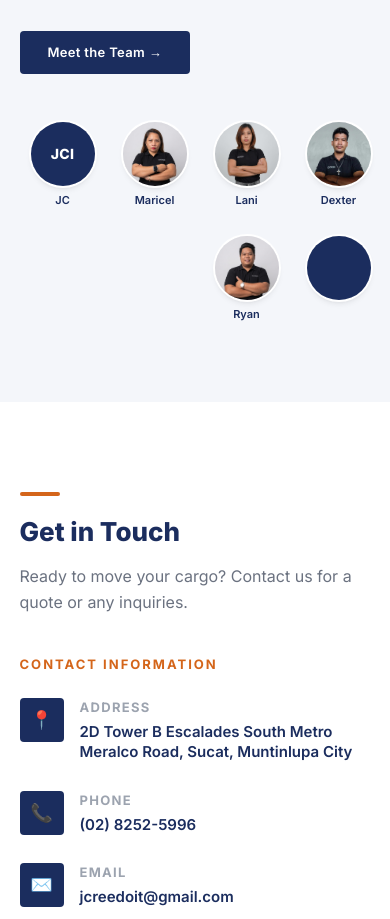
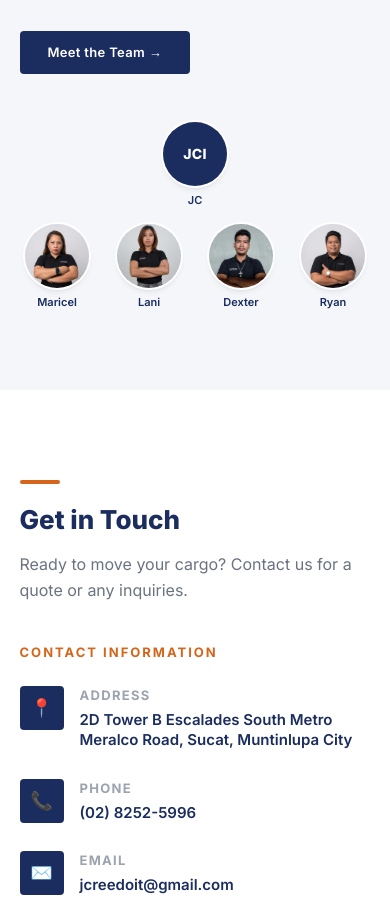
Before and after one commit to joedev11/jcicreed, a Next.js app: page / in a window 390 px wide. Shown: the part 3785-4704 px from the top of the page. Built offline with nearby package versions, Linux system fonts and the light colour scheme.

Commit message:
update mobile view of team members teaser

```diff
--- a/src/components/TeamTeaser.jsx
+++ b/src/components/TeamTeaser.jsx
@@ -1,4 +1,23 @@
 import { teamMembers } from "@/data/content";
+
+function Avatar({ member }) {
+  return (
+    <div className="flex flex-col items-center gap-2">
+      <div className="w-16 h-16 rounded-full overflow-hidden shadow-md ring-2 ring-white">
+        {member.photo ? (
+          <img src={member.photo} alt={member.name} className="w-full h-full object-cover" />
+        ) : (
+          <div className="w-full h-full bg-navy flex items-center justify-center">
+            <span className="text-white font-extrabold text-sm tracking-wide">{member.initials}</span>
+          </div>
+        )}
+      </div>
+      <p className="text-[11px] font-semibold text-navy text-center leading-tight max-w-[64px]">
+        {member.name.split(" ")[0]}
+      </p>
+    </div>
+  );
+}
 
 export default function TeamTeaser() {
   return (
@@ -22,30 +41,19 @@ export default function TeamTeaser() {
           </a>
         </div>
 
-        {/* Avatar row */}
-        <div className="flex-1 flex gap-7 flex-wrap justify-end">
-          {teamMembers.map((member) => (
-            <div key={member.name} className="flex flex-col items-center gap-2">
-              <div className="w-16 h-16 rounded-full overflow-hidden shadow-md ring-2 ring-white">
-                {member.photo ? (
-                  <img
-                    src={member.photo}
-                    alt={member.name}
-                    className="w-full h-full object-cover"
-                  />
-                ) : (
-                  <div className="w-full h-full bg-navy flex items-center justify-center">
-                    <span className="text-white font-extrabold text-sm tracking-wide">
-                      {member.initials}
-                    </span>
-                  </div>
-                )}
-              </div>
-              <p className="text-[11px] font-semibold text-navy text-center leading-tight max-w-[64px]">
-                {member.name.split(" ")[0]}
-              </p>
-            </div>
-          ))}
+        {/* Avatar grid */}
+        <div className="flex-1 flex flex-col items-center md:items-end gap-4">
+          {/* JC — top center */}
+          {(() => {
+            const jc = teamMembers.find((m) => m.name === 'JC Ibañez');
+            return jc ? <Avatar member={jc} /> : null;
+          })()}
+          {/* Rest */}
+          <div className="flex gap-7 flex-wrap justify-center md:justify-end">
+            {teamMembers.filter((m) => m.name && m.name !== 'JC Ibañez').map((member) => (
+              <Avatar key={member.name} member={member} />
+            ))}
+          </div>
         </div>
       </div>
     </section>
```
